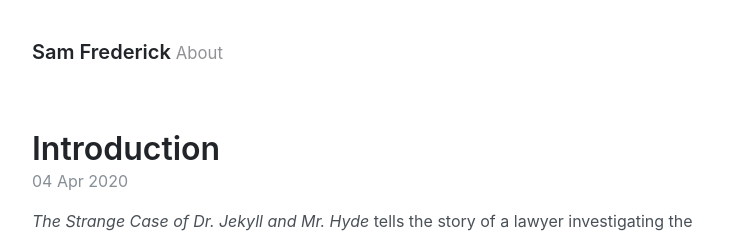
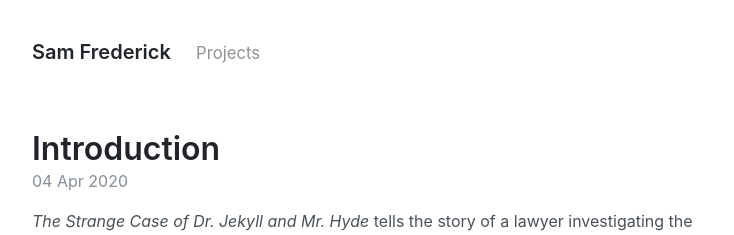
Before and after one commit to samfrederick/samfrederick.github.io, a Jekyll site: the page built from index.html, in a window 1280 px wide. Shown: the top 235 px of the page, without its empty margins (272-1006 px from the left). Built offline with Jekyll 4.4.1, drawn with Linux system fonts in a browser that asks for light colours; the list of posts is cut into pages by our own code.

Commit message:
Update default.html

```diff
--- a/_layouts/default.html
+++ b/_layouts/default.html
@@ -8,9 +8,13 @@
     <div class="container content">
       <header class="masthead">
         <h3 class="masthead-title">
-          <a href="{{ site.baseurl }}/" title="Home">{{ site.title }}</a>
-          <small>{{ site.tagline }}</small>
+          <a href="/" title="Home">{{ site.title }}</a>
+          {% for page in site.pages_list %}
+            &nbsp;&nbsp;&nbsp;
+            <small><a href="{{ page[1]  }}">{{ page[0] }}</a></small>
+          {% endfor %}
         </h3>
+
       </header>
 
       <main>
```
